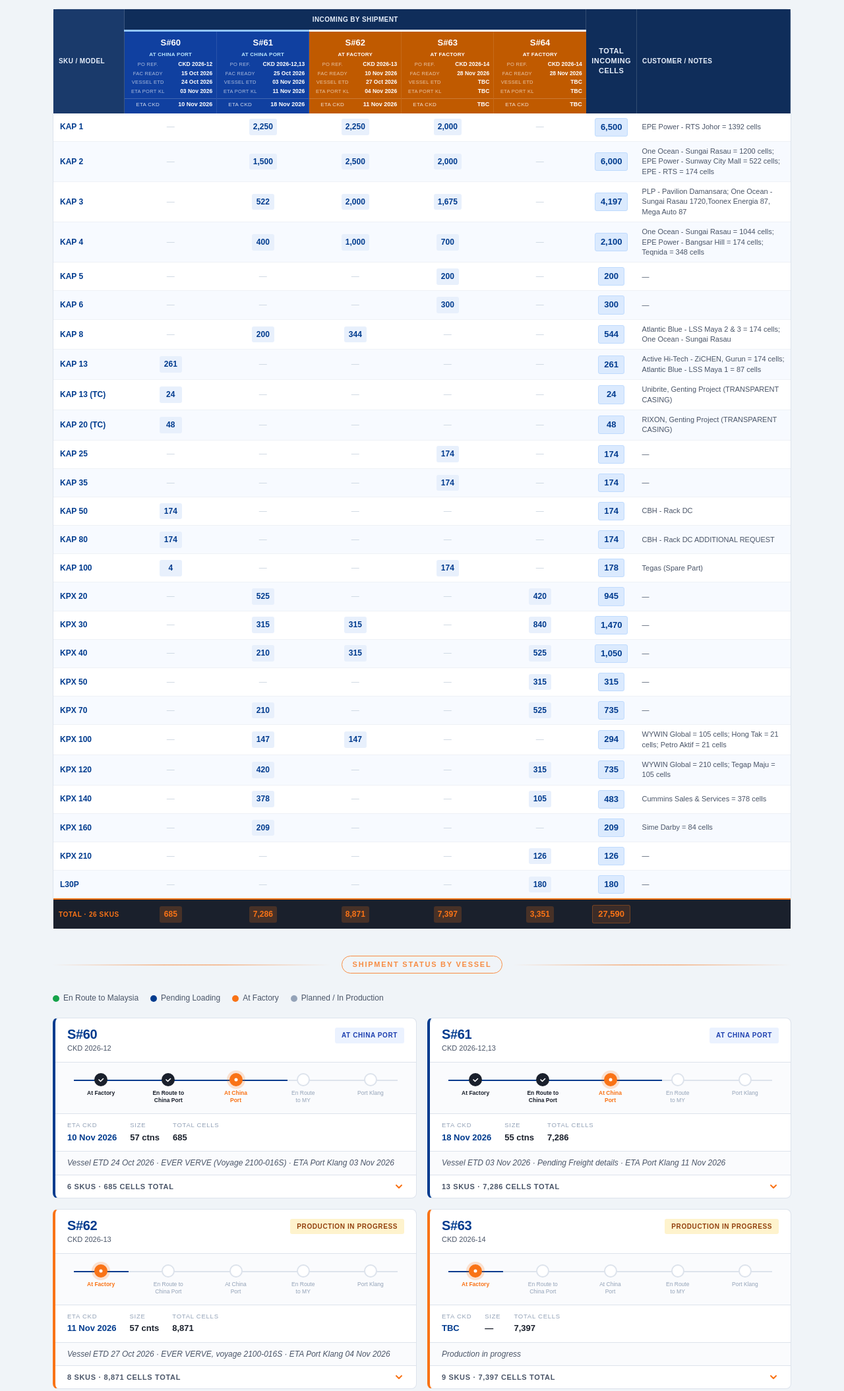
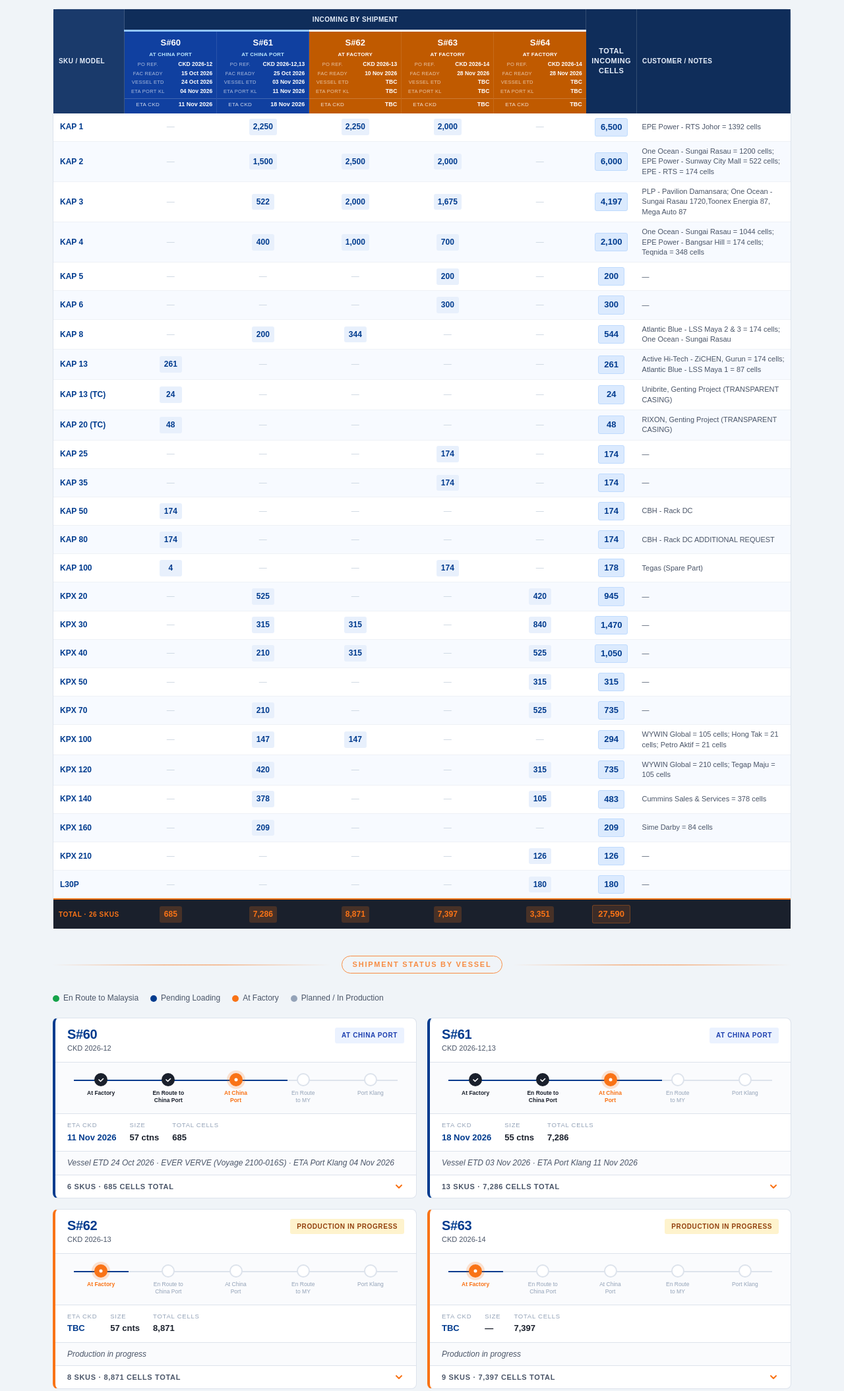
Before and after one commit to natalieng9668/ckd-battery-status, a plain HTML site: page index.html in a window 1280 px wide. Shown: the part 311-2420 px from the top of the page at 66% size. Drawn offline with Linux system fonts and the light colour scheme.

Commit message:
Update 31/10/2026 14:59

```diff
--- a/index.html
+++ b/index.html
@@ -702,8 +702,8 @@ function exportPNG() {
               <div class="scol-date-row"><span class="scol-date-label">PO Ref.</span><span class="scol-date-val">CKD 2026-12</span></div>
               <div class="scol-date-row"><span class="scol-date-label">Fac Ready</span><span class="scol-date-val">15 Oct 2026</span></div>
               <div class="scol-date-row"><span class="scol-date-label">Vessel ETD</span><span class="scol-date-val">24 Oct 2026</span></div>
-              <div class="scol-date-row"><span class="scol-date-label">ETA Port KL</span><span class="scol-date-val">03 Nov 2026</span></div>
-              <div class="scol-date-row scol-date-eta"><span class="scol-date-label">ETA CKD</span><span class="scol-date-val">10 Nov 2026</span></div>
+              <div class="scol-date-row"><span class="scol-date-label">ETA Port KL</span><span class="scol-date-val">04 Nov 2026</span></div>
+              <div class="scol-date-row scol-date-eta"><span class="scol-date-label">ETA CKD</span><span class="scol-date-val">11 Nov 2026</span></div>
             </th>
             <th class="ship-col transit-col">
               <div class="scol-id">S#61</div>
@@ -719,9 +719,9 @@ function exportPNG() {
               <div class="scol-status factory-lbl">At Factory</div>
               <div class="scol-date-row"><span class="scol-date-label">PO Ref.</span><span class="scol-date-val">CKD 2026-13</span></div>
               <div class="scol-date-row"><span class="scol-date-label">Fac Ready</span><span class="scol-date-val">10 Nov 2026</span></div>
-              <div class="scol-date-row"><span class="scol-date-label">Vessel ETD</span><span class="scol-date-val">27 Oct 2026</span></div>
-              <div class="scol-date-row"><span class="scol-date-label">ETA Port KL</span><span class="scol-date-val">04 Nov 2026</span></div>
-              <div class="scol-date-row scol-date-eta"><span class="scol-date-label">ETA CKD</span><span class="scol-date-val">11 Nov 2026</span></div>
+              <div class="scol-date-row"><span class="scol-date-label">Vessel ETD</span><span class="scol-date-val">TBC</span></div>
+              <div class="scol-date-row"><span class="scol-date-label">ETA Port KL</span><span class="scol-date-val">TBC</span></div>
+              <div class="scol-date-row scol-date-eta"><span class="scol-date-label">ETA CKD</span><span class="scol-date-val">TBC</span></div>
             </th>
             <th class="ship-col factory-col">
               <div class="scol-id">S#63</div>
@@ -780,11 +780,11 @@ function exportPNG() {
             <div class="tl-step"><div class="tl-dot "></div><div class="tl-lbl ">Port Klang</div></div>
           </div></div>
         <div class="ship-meta">
-          <div class="meta-item"><span class="meta-key">ETA CKD</span><span class="meta-val eta">10 Nov 2026</span></div>
+          <div class="meta-item"><span class="meta-key">ETA CKD</span><span class="meta-val eta">11 Nov 2026</span></div>
           <div class="meta-item"><span class="meta-key">Size</span><span class="meta-val">57 ctns</span></div>
           <div class="meta-item"><span class="meta-key">Total Cells</span><span class="meta-val">685</span></div>
         </div>
-        <div class="ship-notes">Vessel ETD 24 Oct 2026 · EVER VERVE (Voyage 2100-016S) · ETA Port Klang 03 Nov 2026</div>
+        <div class="ship-notes">Vessel ETD 24 Oct 2026 · EVER VERVE (Voyage 2100-016S) · ETA Port Klang 04 Nov 2026</div>
         <button class="items-toggle" onclick="toggleItems(this)">
           <span>6 SKUs · 685 cells total</span>
           <svg class="toggle-arr" viewBox="0 0 16 16" fill="none"><path d="M4 6l4 4 4-4" stroke="currentColor" stroke-width="2" stroke-linecap="round" stroke-linejoin="round"/></svg>
@@ -820,7 +820,7 @@ function exportPNG() {
           <div class="meta-item"><span class="meta-key">Size</span><span class="meta-val">55 ctns</span></div>
           <div class="meta-item"><span class="meta-key">Total Cells</span><span class="meta-val">7,286</span></div>
         </div>
-        <div class="ship-notes">Vessel ETD 03 Nov 2026 · Pending Freight details · ETA Port Klang 11 Nov 2026</div>
+        <div class="ship-notes">Vessel ETD 03 Nov 2026 · ETA Port Klang 11 Nov 2026</div>
         <button class="items-toggle" onclick="toggleItems(this)">
           <span>13 SKUs · 7,286 cells total</span>
           <svg class="toggle-arr" viewBox="0 0 16 16" fill="none"><path d="M4 6l4 4 4-4" stroke="currentColor" stroke-width="2" stroke-linecap="round" stroke-linejoin="round"/></svg>
@@ -859,11 +859,11 @@ function exportPNG() {
             <div class="tl-step"><div class="tl-dot "></div><div class="tl-lbl ">Port Klang</div></div>
           </div></div>
         <div class="ship-meta">
-          <div class="meta-item"><span class="meta-key">ETA CKD</span><span class="meta-val eta">11 Nov 2026</span></div>
+          <div class="meta-item"><span class="meta-key">ETA CKD</span><span class="meta-val eta">TBC</span></div>
           <div class="meta-item"><span class="meta-key">Size</span><span class="meta-val">57 cnts</span></div>
           <div class="meta-item"><span class="meta-key">Total Cells</span><span class="meta-val">8,871</span></div>
         </div>
-        <div class="ship-notes">Vessel ETD 27 Oct 2026 · EVER VERVE, voyage 2100-016S · ETA Port Klang 04 Nov 2026</div>
+        <div class="ship-notes">Production in progress</div>
         <button class="items-toggle" onclick="toggleItems(this)">
           <span>8 SKUs · 8,871 cells total</span>
           <svg class="toggle-arr" viewBox="0 0 16 16" fill="none"><path d="M4 6l4 4 4-4" stroke="currentColor" stroke-width="2" stroke-linecap="round" stroke-linejoin="round"/></svg>
@@ -976,9 +976,9 @@ function exportPNG() {
 
 <script>
 const SHIPS = [
-  ['S#60','chip-transit','At China Port','10 Nov 2026'],
+  ['S#60','chip-transit','At China Port','11 Nov 2026'],
   ['S#61','chip-transit','At China Port','18 Nov 2026'],
-  ['S#62','chip-factory','At Factory','11 Nov 2026'],
+  ['S#62','chip-factory','At Factory','TBC'],
   ['S#63','chip-factory','At Factory','TBC'],
   ['S#64','chip-factory','At Factory','TBC']
 ];
```
